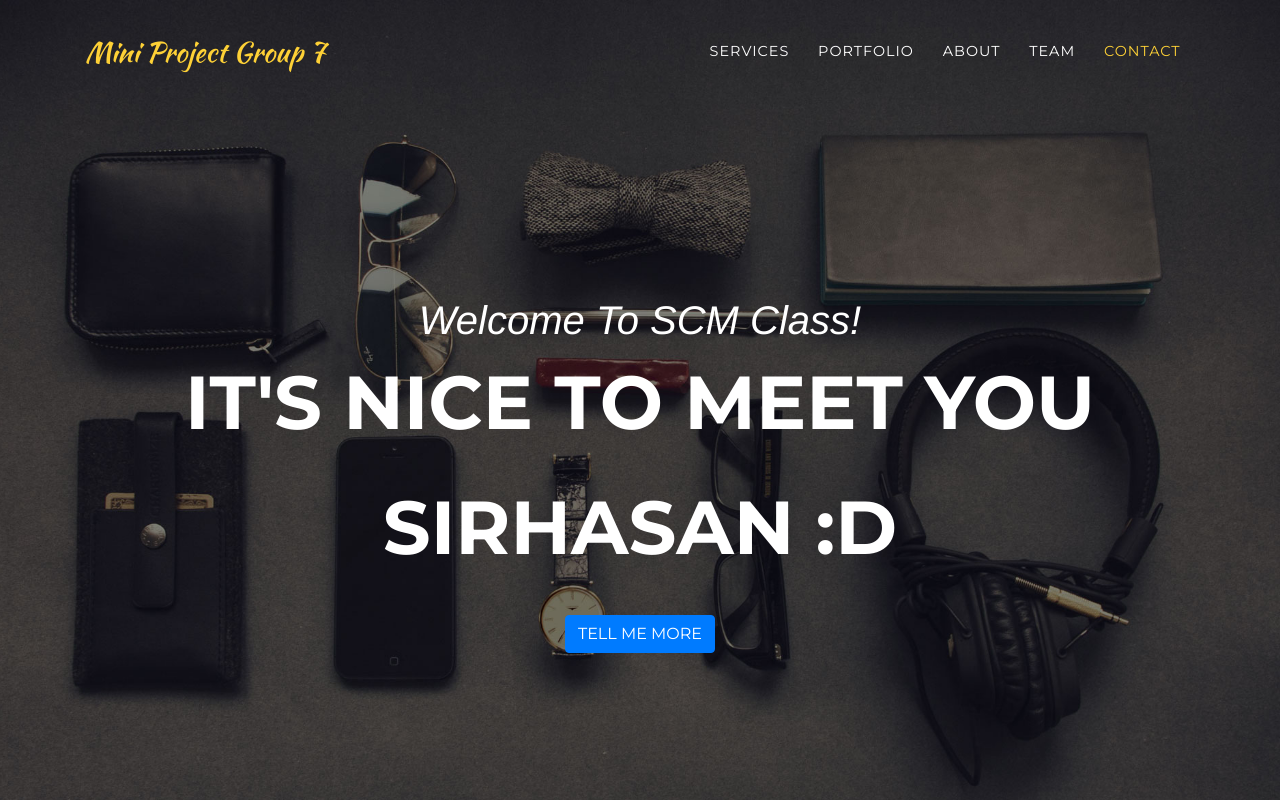
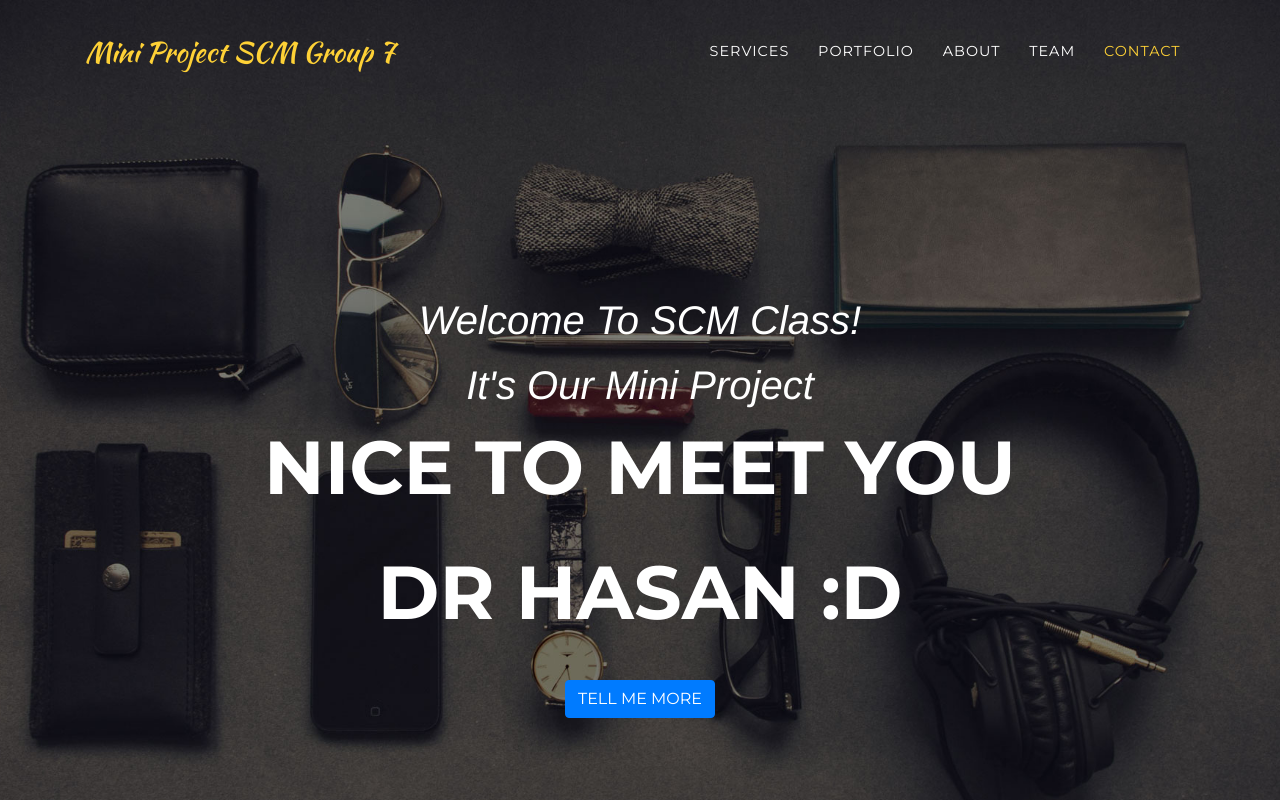
Before and after one commit to Whatleey/MiniProjectScm7, a website with bundled scripts: page index.html in a window 1280 px wide. Shown: the top 800 px of the page. Built offline with nearby package versions, Linux system fonts and the light colour scheme; a web font is replaced by a local one.

Commit message:
index.html
edit content

```diff
--- a/index.html
+++ b/index.html
@@ -30,7 +30,7 @@
     <!-- Navigation -->
     <nav class="navbar navbar-expand-lg navbar-dark fixed-top" id="mainNav">
       <div class="container">
-        <a class="navbar-brand js-scroll-trigger" href="#page-top">Mini Project Group 7</a>
+        <a class="navbar-brand js-scroll-trigger" href="#page-top">Mini Project SCM Group 7</a>
         <button class="navbar-toggler navbar-toggler-right" type="button" data-toggle="collapse" data-target="#navbarResponsive" aria-controls="navbarResponsive" aria-expanded="false" aria-label="Toggle navigation">
           Menu
           <i class="fa fa-bars"></i>
@@ -62,8 +62,9 @@
       <div class="container">
         <div class="intro-text">
           <div class="intro-lead-in">Welcome To SCM Class!</div>
-          <div class="intro-heading text-uppercase">It's Nice To Meet You</div>
-          <div class="intro-heading text-uppercase">SirHasan :D</div>
+          <div class="intro-lead-in">It's Our Mini Project</div>
+          <div class="intro-heading text-uppercase">Nice To Meet You</div>
+          <div class="intro-heading text-uppercase">Dr Hasan :D</div>
           <a class="btn btn-primary btn-xl text-uppercase js-scroll-trigger" href="#services">Tell Me More</a>
         </div>
       </div>
```
